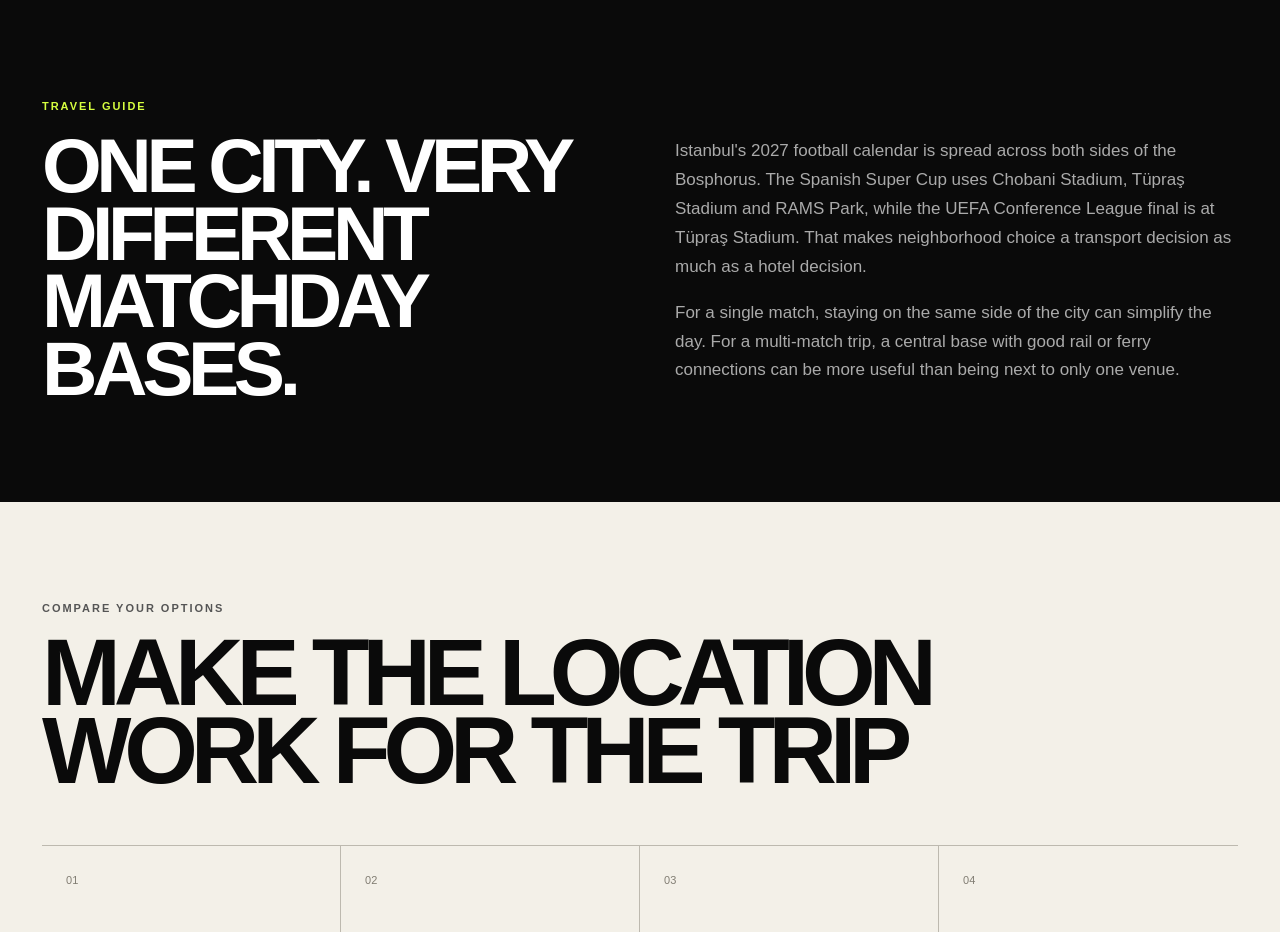
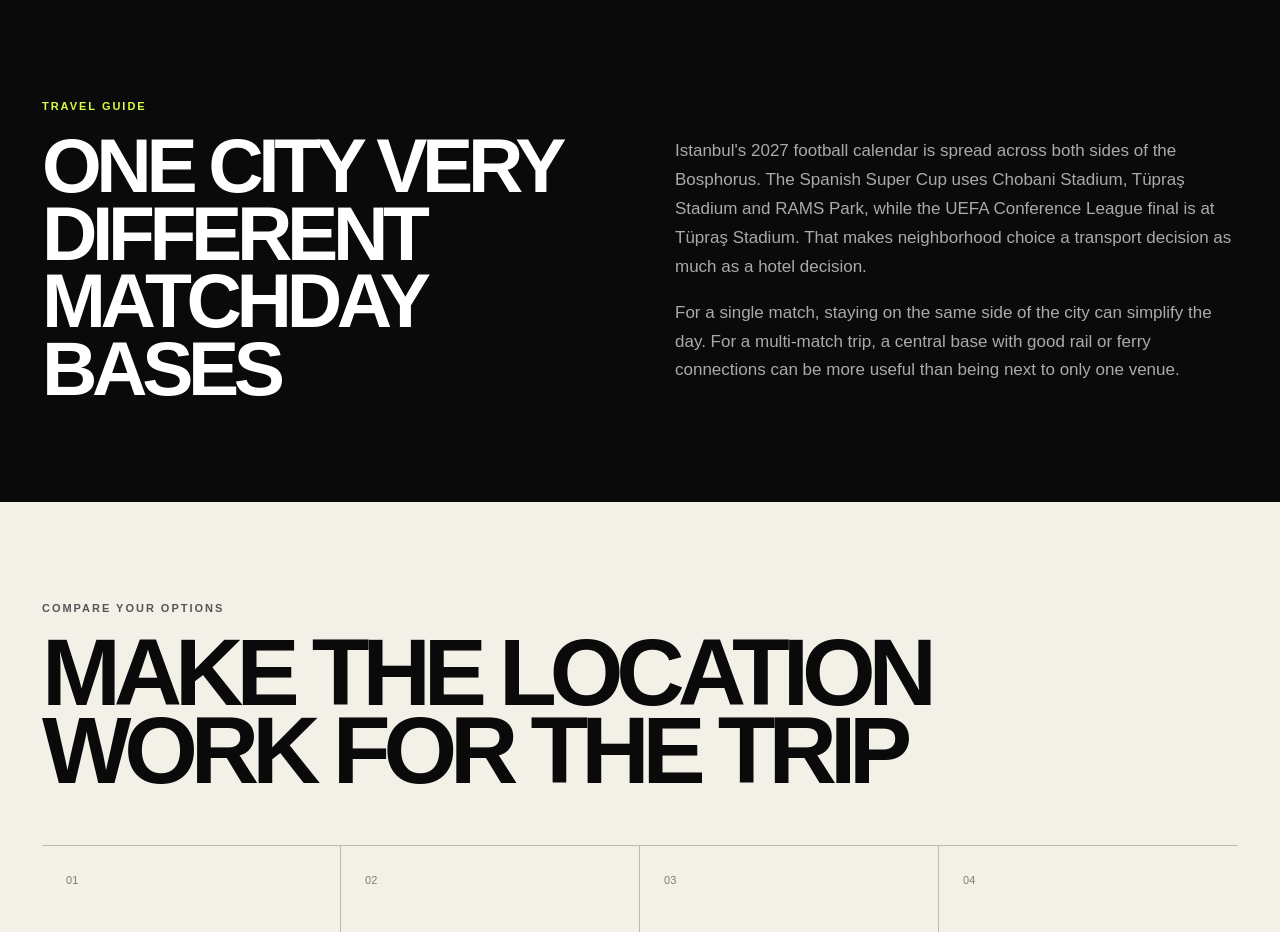
Before and after one commit to istanbulhighlights34-star/finalistanbul, a Next.js app: page /cities/istanbul/where-to-stay in a window 1280 px wide. Shown: the part 846-1778 px from the top of the page. Built offline with nearby package versions, Linux system fonts and the light colour scheme.

Commit message:
Remove periods from visible headings

```diff
--- a/app/cities/istanbul/where-to-stay/page.tsx
+++ b/app/cities/istanbul/where-to-stay/page.tsx
@@ -13,7 +13,7 @@ export default function Page() {
     <TravelGuide
       kicker="ISTANBUL / WHERE TO STAY"
       title="WHERE TO STAY"
-      accent="ISTANBUL 2027."
+      accent="ISTANBUL 2027"
       lede="Choose the neighborhood around the event you are attending — not simply the hotel with the shortest straight-line distance to a stadium."
       facts={[
         ["BEŞİKTAŞ", "Conference League base"],
@@ -21,7 +21,7 @@ export default function Page() {
         ["TAKSİM", "Central connection point"],
         ["KARAKÖY", "Waterfront city base"],
       ]}
-      introTitle="ONE CITY. VERY DIFFERENT MATCHDAY BASES."
+      introTitle="ONE CITY VERY DIFFERENT MATCHDAY BASES"
       paragraphs={[
         "Istanbul's 2027 football calendar is spread across both sides of the Bosphorus. The Spanish Super Cup uses Chobani Stadium, Tüpraş Stadium and RAMS Park, while the UEFA Conference League final is at Tüpraş Stadium. That makes neighborhood choice a transport decision as much as a hotel decision.",
         "For a single match, staying on the same side of the city can simplify the day. For a multi-match trip, a central base with good rail or ferry connections can be more useful than being next to only one venue.",
```
